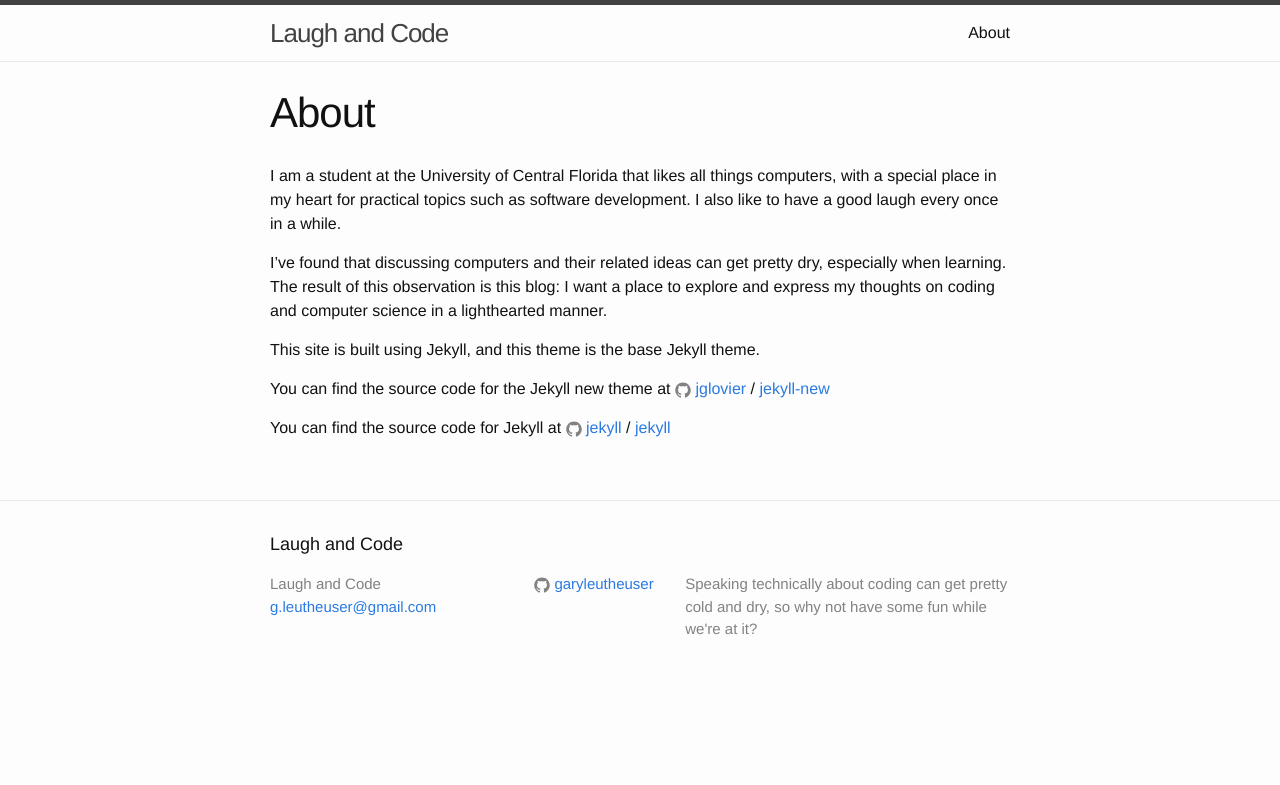
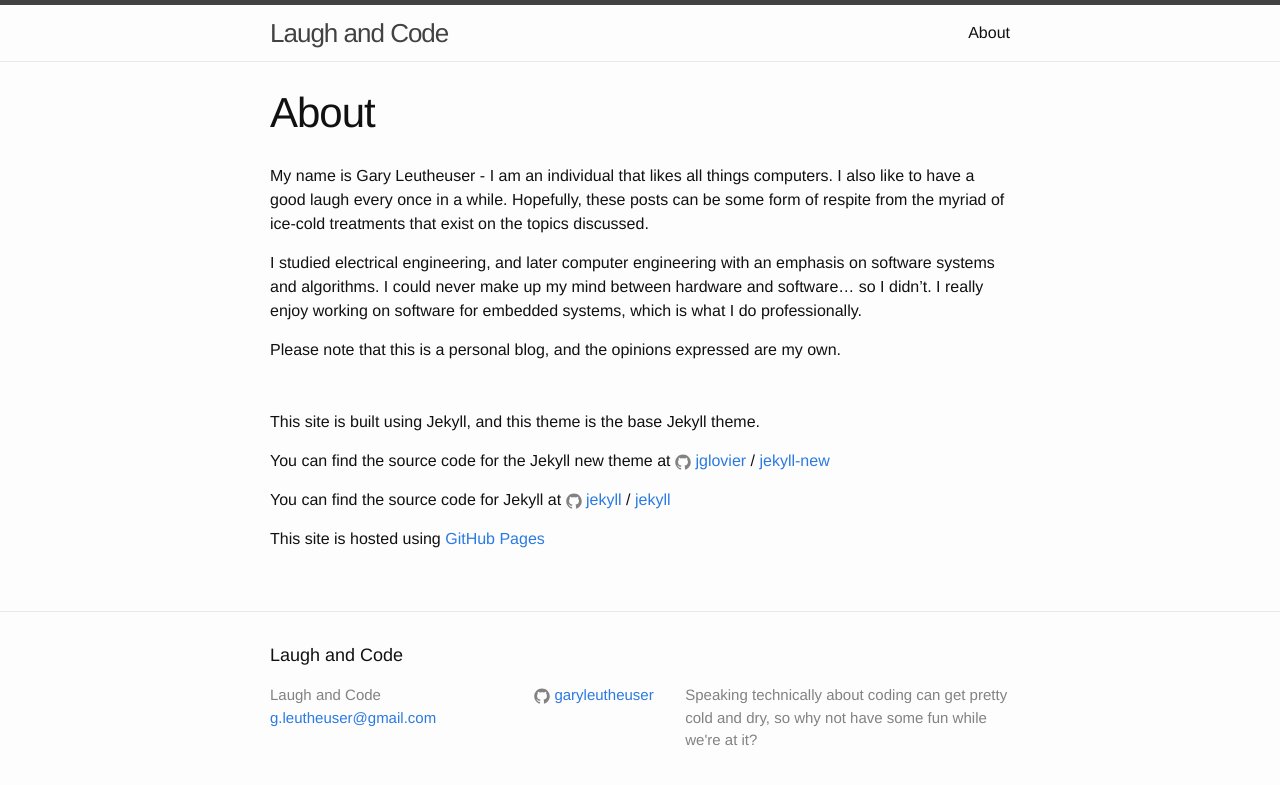
Before and after one commit to GaryLeutheuser/garyleutheuser.github.io, a Jekyll site: the page built from about.md, in a window 1280 px wide. Shown: the top 785 px of the page. Built offline with Jekyll 4.4.1, drawn with Linux system fonts in a browser that asks for light colours.

Commit message:
Update about section

```diff
--- a/about.md
+++ b/about.md
@@ -4,10 +4,14 @@
 permalink: /about/
 ---
 
-I am a student at the University of Central Florida that likes all things computers, with a special place in my heart for practical topics such as software development. I also like to have a good laugh every once in a while.
+My name is Gary Leutheuser - I am an individual that likes all things computers. I also like to have a good laugh every once in a while. Hopefully, these posts can be some form of respite from the myriad of ice-cold treatments that exist on the topics discussed.
 
-I've found that discussing computers and their related ideas can get pretty dry, especially when learning. The result of this observation is this blog: I want a place to explore  and express my thoughts on coding and computer science in a lighthearted manner.
+I studied electrical engineering, and later computer engineering with an emphasis on software systems and algorithms. I could never make up my mind between hardware and software... so I didn't. I really enjoy working on software for embedded systems, which is what I do professionally.
 
+Please note that this is a personal blog, and the opinions expressed are my own.
+\\
+\\
+\\
 This site is built using Jekyll, and this theme is the base Jekyll theme.
 
 You can find the source code for the Jekyll new theme at
@@ -17,3 +21,5 @@
 You can find the source code for Jekyll at
 {% include icon-github.html username="jekyll" %} /
 [jekyll](https://github.com/jekyll/jekyll)
+
+This site is hosted using [GitHub Pages](https://pages.github.com)
```
